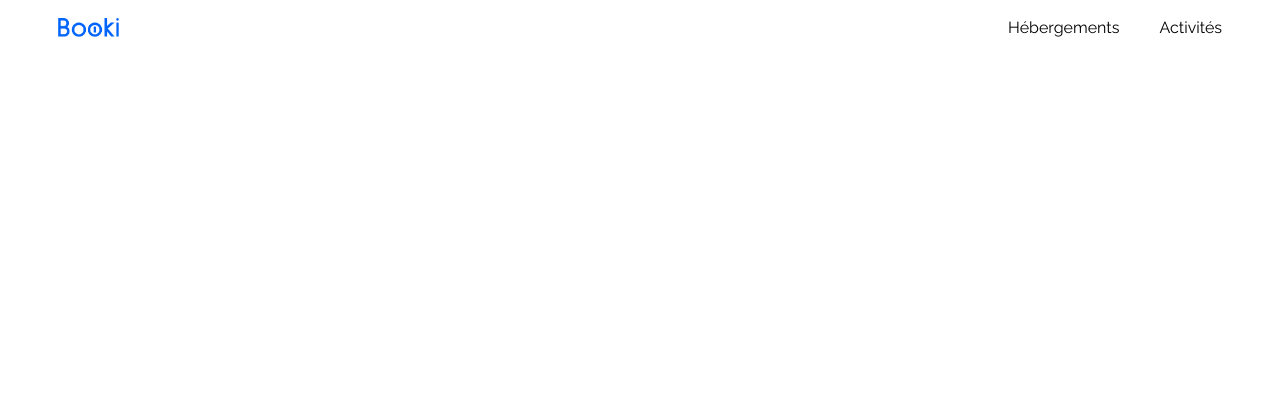
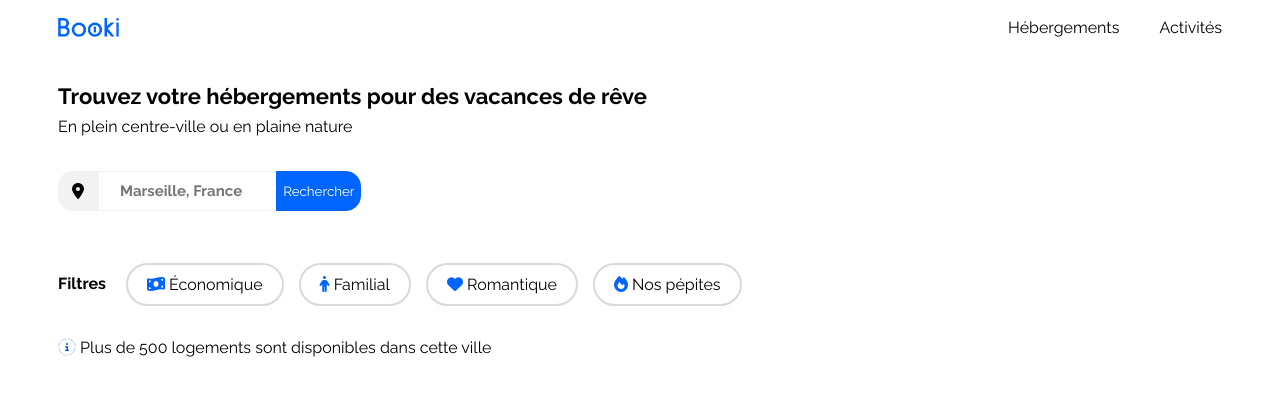
Before and after one commit to Pierre-Alexandre-10/BookiOpenClassrooms, a plain HTML site: page index.html in a window 1280 px wide. Drawn offline with Linux system fonts and the light colour scheme.

Commit message:
Ajout Title/Searchbar/Filter/Information

```diff
--- a/css/style.css
+++ b/css/style.css
@@ -101,3 +101,95 @@ header {
 .hebergements_header {
     margin-right: 40px;
 }
+
+/****** Main Title ***********/
+
+h1 {
+    font-size: 22px;
+    font-weight: 700;
+    margin-bottom: 0;
+    margin-top: 30px;
+}
+
+.main_title p {
+    margin-top: 8px;
+    margin-bottom: 35px;
+    font-size: 16px;
+}
+
+/****** Main Searchbar ***********/
+
+.main_searchbar .fa-location-dot {
+    width: 40px;
+    height: 40px;
+    display: inline-flex;
+    justify-content: center;
+    align-items: center;
+    border-radius: 15px 0 0 15px;
+    color: black;
+    background-color: var(--main-bg-color);
+}
+
+.main_searchbar input {
+    height: 40px;
+    position: relative;
+    right: 4px;
+    bottom: 1.25px;
+    border: 1px solid var(--main-bg-color);
+    text-align: center;
+    font-weight: 700;
+    font-size: 15px;
+}
+
+.main_searchbar .main__searchbar__group__button {
+    height: 40px;
+    position: relative;
+    right: 10px;
+    bottom: 1.25px;
+    border: 1px solid var(--main-color);
+    border-radius: 0 15px 15px 0;
+    color: white;
+    background-color: var(--main-color);
+}
+
+.main__searchbar__group__logo {
+    display: none;
+}
+
+/****** Filter cards ***********/
+
+.filter_cards {
+    margin-top: 35px;
+    display: flex;
+}
+
+.filter_cards p {
+    font-weight: 700;
+    margin-top: 27px;
+}
+
+.list_filter {
+    display: flex;
+    padding-left: 20px;
+}
+
+.list_filter li {
+    border: 2px solid #d9d9d9;
+    border-radius: 25px;
+    padding: 10px 19px;
+    margin-right: 15px;
+}
+
+.list_filter li:hover {
+    background-color: #deebff;
+}
+
+/****** Information ***********/
+
+.information i {
+    margin-bottom: 35px;
+    background-color: var(--main-color);
+    border-radius: 25px;
+    border: 1px solid var(--main-bg-color);
+    color: white;
+}
--- a/index.html
+++ b/index.html
@@ -37,6 +37,44 @@
                     </ul>
                 </nav>
             </header>
+            <main>
+                <section class="main_title">
+                    <h1>Trouvez votre hébergements pour des vacances de rêve</h1>
+                    <p>En plein centre-ville ou en plaine nature</p>
+                </section>
+                <section class="main_searchbar">
+                    <div class="main__searchbar__group">
+                        <i class="fa-solid fa-location-dot"></i>
+                        <input type="search" placeholder="Marseille, France" />
+                        <button class="main__searchbar__group__button">Rechercher</button>
+                        <button class="main__searchbar__group__logo">
+                            <i class="fa-solid fa-magnifying-glass"></i>
+                        </button>
+                    </div>
+                </section>
+                <section class="filter_cards">
+                    <p>Filtres</p>
+                    <ul class="list_filter">
+                        <li>
+                            <a href=""><i class="fa-solid fa-money-bill-wave"></i> Économique</a>
+                        </li>
+                        <li>
+                            <a href=""><i class="fa-solid fa-person"></i> Familial</a>
+                        </li>
+                        <li>
+                            <a href=""><i class="fa-solid fa-heart"></i> Romantique</a>
+                        </li>
+                        <li>
+                            <a href=""><i class="fa-solid fa-fire"></i> Nos pépites</a>
+                        </li>
+                    </ul>
+                </section>
+                <section class="info__section">
+                    <p class="information">
+                        <i class="fa-solid fa-circle-info"></i> Plus de 500 logements sont
+                        disponibles dans cette ville
+                    </p>
+                </section>
         </div>
     </body>
 </html>
```
